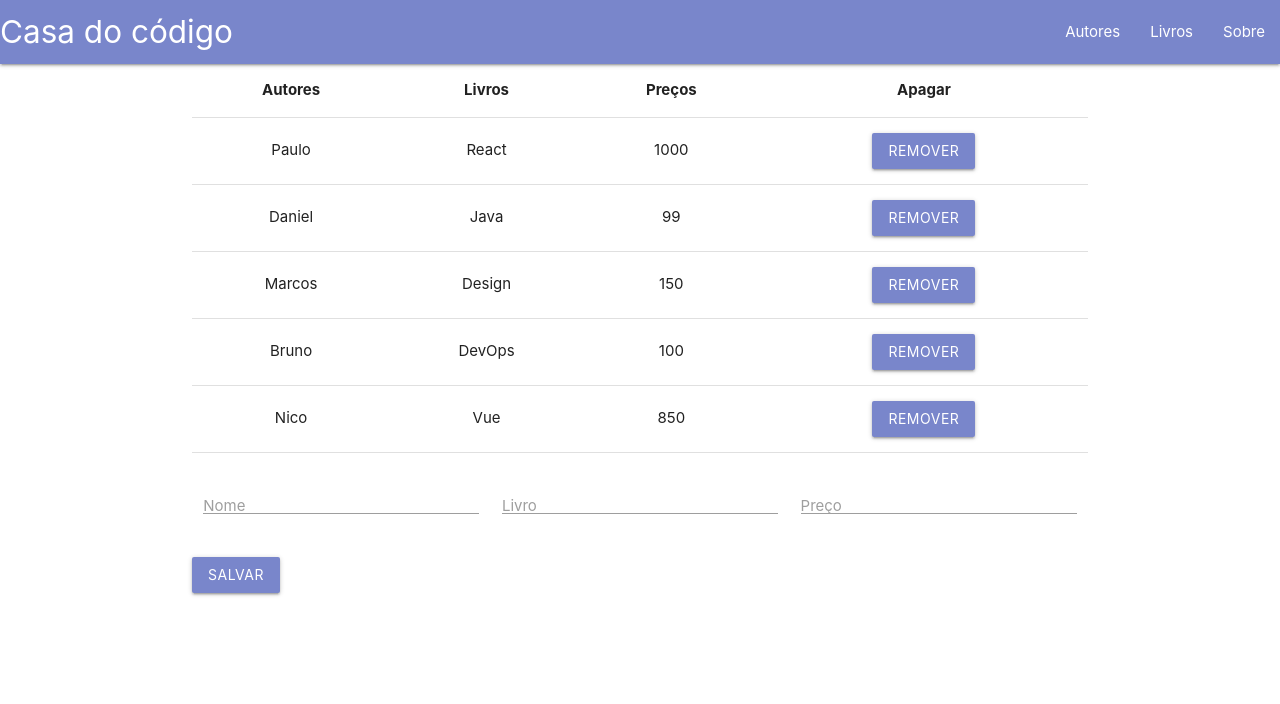
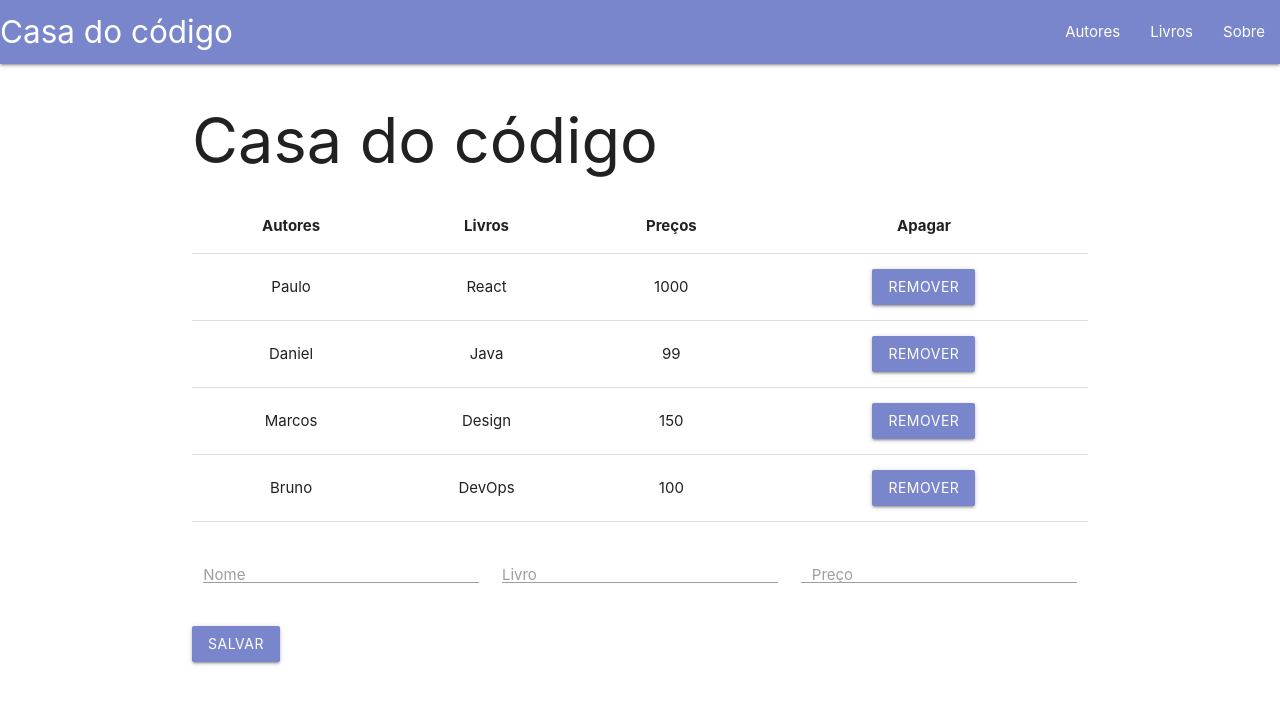
Before and after one commit to luckrafael/curso-react-alura, a React (Create React App) app: page / in a window 1280 px wide. Shown: the top 704 px of the page. Built offline with nearby package versions, Linux system fonts and the light colour scheme.

Commit message:
Validação em alto nivel

```diff
--- a/package.json
+++ b/package.json
@@ -6,7 +6,7 @@
     "@testing-library/jest-dom": "^4.2.4",
     "@testing-library/react": "^9.5.0",
     "@testing-library/user-event": "^7.2.1",
-    "materialize-css": "^1.0.0",
+    "materialize-css": "^1.0.0-rc.2",
     "react": "^16.13.1",
     "react-dom": "^16.13.1",
     "react-scripts": "3.4.1",
--- a/src/App.js
+++ b/src/App.js
@@ -1,9 +1,9 @@
 import React, { Component, Fragment } from 'react';
-import 'materialize-css/dist/css/materialize.min.css';
-import './App.css';
+import 'materialize-css/dist/css/materialize.min.css'
+import Tabela from './Tabela';
+import Formulario from './Formulario';
 import Header from './Header';
-import Tabela from './Tabela';
-import Form from './Formulario';
+
 
 class App extends Component {
 
@@ -28,45 +28,37 @@ class App extends Component {
         nome: 'Bruno',
         livro: 'DevOps',
         preco: '100'
-      },
-      {
-        nome: 'Nico',
-        livro: 'Vue',
-        preco: '850'
       }
     ],
-  };
+  }
 
-  removeAutor = (index) =>{
+  removeAutor = index => {
 
     const { autores } = this.state;
 
-    this.setState(
-      {
-        autores : autores.filter((autor, posAtual) => {
-          return posAtual !== index;
-        }),
-      }
-    );
+    this.setState({
+      autores: autores.filter((autor, posAtual) => {
+        return posAtual !== index;
+      }),
+    })
 
   }
 
   escutadorDeSubmit = autor => {
-    this.setState({ autores:[...this.state.autores, autor]})
+    this.setState({ autores: [...this.state.autores, autor] });
   }
-
-  render(){
+  render() {
     return (
       <Fragment>
-        <Header/>
+        <Header />
         <div className="container mb-10">
-        <Tabela autores = { this.state.autores } removeAutor = {this.removeAutor}/>
-        <Form escutadorDeSubmit={this.escutadorDeSubmit}/>
+          <h1>Casa do código</h1>
+          <Tabela autores={this.state.autores} removeAutor={this.removeAutor} />
+          <Formulario escutadorDeSubmit={this.escutadorDeSubmit} />
         </div>
       </Fragment>
     );
   }
-
 }
 
 export default App;
--- a/src/FormValidator.js
+++ b/src/FormValidator.js
@@ -1,43 +1,57 @@
 import validador from 'validator';
 
-class FormValidator{
+class FormValidator {
 
-    constructor(validacoes){
+    constructor(validacoes) {
+
+        // validacoes é um array específico do formulário com regras de validação
         this.validacoes = validacoes;
     }
 
-    valida(state){
+    valida(state) {
 
+        //itera pelo array de regras de validação e constrói
+        //um objeto validacao e retorna-o
+
+        //começa assumindo que está tudo válido
         let validacao = this.valido();
 
         this.validacoes.forEach(regra => {
 
-            const campoValor = state[regra.campo.toString()];
-            const args = regra.args || [];
+            //Se o campo não tiver sido marcado anteriormente como invalido por uma regra.
+            if (!validacao[regra.campo].isInvalid) {
+                //Determina o valor do campo, o método a ser invocado
+                //e os argumentos opcionais pela definição da regra
+                const campoValor = state[regra.campo.toString()];
+                const args = regra.args || [];
+                const metodoValidacao = typeof regra.metodo === 'string' ?
+                    validador[regra.metodo] : regra.metodo;
 
-            const metodoValidacao = typeof regra.metodo === 'string' ?
-            validador[regra.metodo] : regra.metodo
+                if (metodoValidacao(campoValor, ...args, state) !== regra.validoQuando) {
+                    validacao[regra.campo] = {
+                        isInvalid: true,
+                        message: regra.mensagem
+                    };
+                    validacao.isValid = false;
 
-            if(metodoValidacao(campoValor, ...args, state) !== regra.validoQuando){
-                validacao[regra.campo] = {
-                    isInvalid: true,
-                    message: regra.mensagem
                 }
+            }
 
-                validacao.isValid = false;
-            }
+
         });
         return validacao;
     }
-
-    valido(){
-        const validacao = {}
+    //cria um objeto validaçao para um form válido
+    valido() {
+        const validacao = {};
 
         this.validacoes.map(regra => (
-            validacao[regra.campo] = {isInvalid : false, message: ''}
+            validacao[regra.campo] = { isInvalid: false, message: '' }
         ));
 
-        return {isValid: true, ...validacao};
+        return { isValid: true, ...validacao };
+
     }
+
 }
 export default FormValidator;
--- a/src/Formulario.js
+++ b/src/Formulario.js
@@ -4,86 +4,86 @@ import PopUp from './PopUp';
 
 class Formulario extends Component {
 
-    constructor(props){
+    constructor(props) {
         super(props);
 
             this.validador = new FormValidator([
             {
-            campo:'nome',
-            metodo:'isEmpty',
-            validoQuando:false,
+              campo: 'nome',
+              metodo: 'isEmpty',
+              validoQuando: false,
               mensagem: 'Entre com um nome'
             },
             {
-            campo:'livro',
-            metodo:'isEmpty',
-            validoQuando:false,
+              campo: 'livro',
+              metodo: 'isEmpty',
+              validoQuando: false,
               mensagem: 'Entre com um livro'
             },
             {
-            campo:'preco',
-            metodo:'isInt',
-            args: [{min: 0, max: 9999}],
-            validoQuando:true,
-            mensagem: 'Entre com um valor númerico'
+                campo: 'preco',
+                metodo: 'isInt',
+                args: [{min: 0, max: 99999}],
+                validoQuando: true,
+                mensagem: 'Entre com um valor numérico'
               }
           ]);
 
           this.stateInicial = {
-            nome:'',
-            livro:'',
-            preco:'',
+            nome: '',
+            livro: '',
+            preco: '',
             validacao: this.validador.valido()
         }
 
         this.state = this.stateInicial;
     }
 
+    submitFormulario = () => {
+        const validacao = this.validador.valida(this.state);
+        if(validacao.isValid){
+            this.props.escutadorDeSubmit(this.state);
+            this.setState(this.stateInicial);
+        }else {
+            const { nome, livro, preco } = validacao;
+            const campos = [nome, livro, preco];
+            const camposInvalidos = campos.filter(elem => {
+                return elem.isInvalid
+            });
+            camposInvalidos.forEach(campo => {
+
+                PopUp.exibeMensagem('error', campo.message);
+            });
+        }
+
+
+
+    }
+
+
     escutadorDeInput = event => {
         const { name, value } = event.target;
 
         this.setState({
-            [name] : value
+            [name]: value
         });
     }
 
-    submitFormulario = () =>{
 
-        const validacao = this.validador.valida(this.state);
-
-        if(validacao.isValid){
-            this.props.escutadorDeSubmit(this.state);
-            this.setState(this.stateInicial);
-        }else{
-            const {nome, livro, preco} = validacao;
-            const campos = [nome, livro, preco];
-
-            const camposInvalidos = campos.filter(elem =>{
-                return elem.isInvalid;
-            });
-            camposInvalidos.forEach(campo => {
-                PopUp.exibeMensagem('error', campo.mensagem);
-            });
-        }
-    }
-
-    render(){
-
+    render() {
         const { nome, livro, preco } = this.state;
-
-        return(
+        return (
             <form>
                 <div className="row">
                     <div className="input-field col s4">
-                        <label className="input-field " htmlFor="nome">Nome</label>
+                        <label className="input-field" htmlFor="nome">Nome</label>
                         <input
                             className="validate"
                             id="nome"
                             type="text"
                             name="nome"
                             value={nome}
-                            onChange={this.escutadorDeInput}
-                            />
+                            onChange={this.escutadorDeInput} />
                     </div>
                     <div className="input-field col s4">
                         <label className="input-field" htmlFor="livro">Livro</label>
@@ -93,27 +93,25 @@ class Formulario extends Component {
                             type="text"
                             name="livro"
                             value={livro}
-                            onChange={this.escutadorDeInput}
-                            />
+                            onChange={this.escutadorDeInput} />
+
                     </div>
                     <div className="input-field col s4">
-                        <label className="input-field" htmlFor="preco">Preço</label>
+                        <label className="input-field col s4" htmlFor="preco">Preço</label>
                         <input
                             className="validate"
                             id="preco"
                             type="text"
                             name="preco"
                             value={preco}
-                            onChange={this.escutadorDeInput}
-                            />
+                            onChange={this.escutadorDeInput} />
+                    </div>
                 </div>
 
-                </div>
-                    <button className="waves-effect waves-light btn indigo lighten-2" onClick={this.submitFormulario} type="button">Salvar
+                <button onClick={this.submitFormulario} className="btn waves-effect waves-light indigo lighten-2" type="button">Salvar
                 </button>
             </form>
-        )
+        );
     }
 }
-
-export default Formulario;
+export default Formulario
--- a/src/PopUp.js
+++ b/src/PopUp.js
@@ -1,16 +1,16 @@
 import M from 'materialize-css';
 
+
 const PopUp = {
-    exibeMensagem: (status, msg) =>{
+  exibeMensagem: (status, msg) => {
+    if (status === "success")
+      M.toast({ html: msg, classes: "green", displayLength: 2000 })
 
-        if(status === "sucess"){
-            M.toast({html: msg, classes: 'green', displayLength:2000});
-        }
 
-        if(status === 'error'){
-            M.toast({html: msg, classes: 'red', displayLength:2000});
-        }
-    }
+    if (status === "error")
+      M.toast({ html: msg, classes: "red", displayLength: 2000 })
+
+
+  }
 }
-
 export default PopUp;
```
Also changed, not shown: 1 other file (tests, documents, lock files or other folders). Lines whose indentation alone changed are shown as unchanged.
